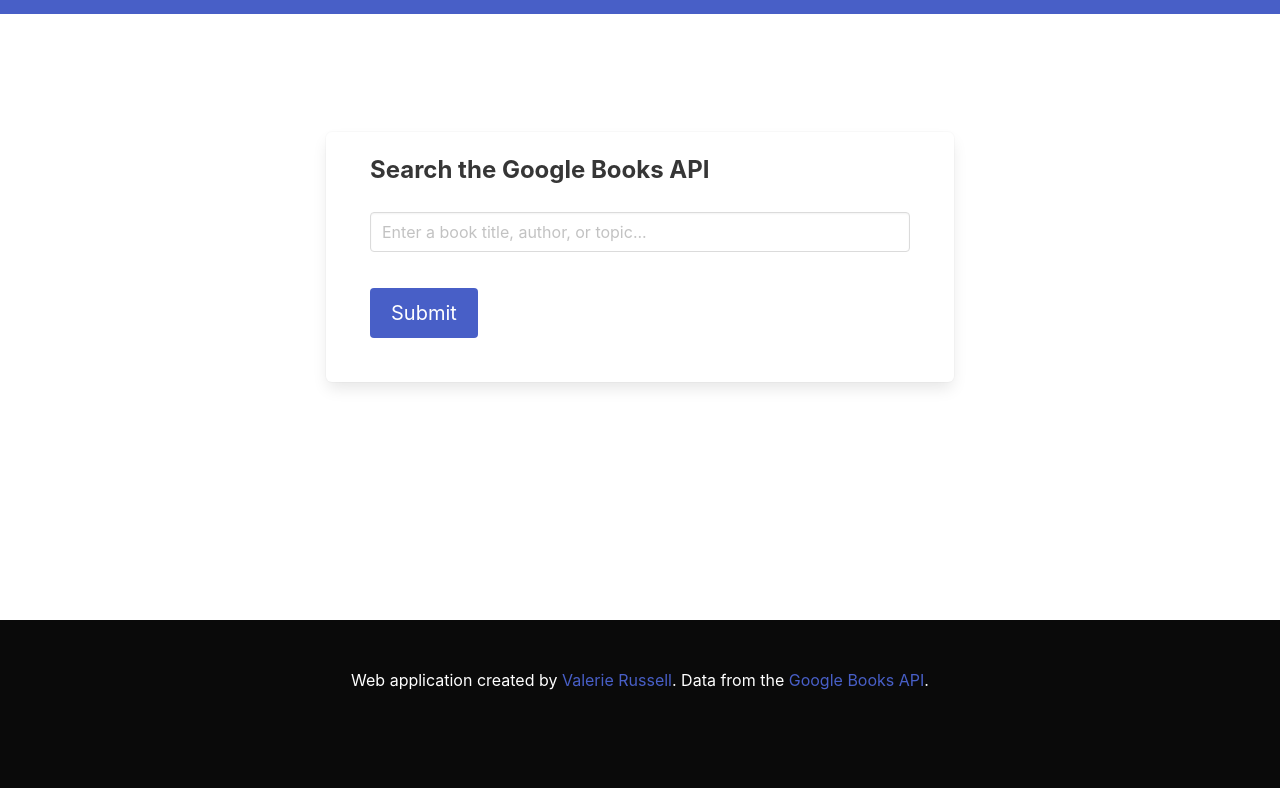
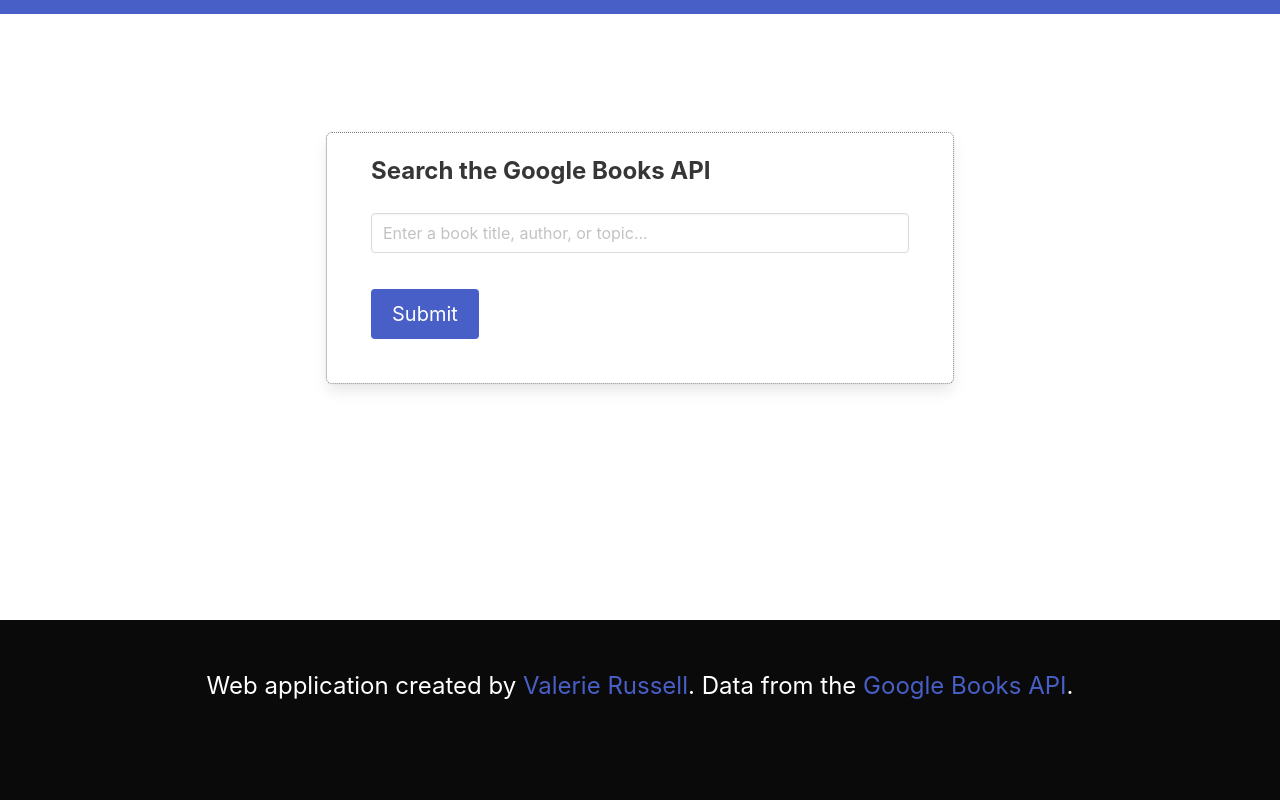
Before and after one commit to vruss14/search-google-books, a React (Create React App) app in the folder client/: page / in a window 1280 px wide. Shown: the part 280-1080 px from the top of the page. Built offline with nearby package versions, Linux system fonts and the light colour scheme.

Commit message:
minor typography adjustments

```diff
--- a/client/src/components/Footer.js
+++ b/client/src/components/Footer.js
@@ -7,7 +7,7 @@
   return (
     <footer className="footer has-background-black has-text-white mb-0">
         <div className="content has-text-centered">
-            <p>
+            <p className="is-size-4">
             Web application created by <a href="https://www.github.com/vruss14">Valerie Russell</a>.
             Data from the
             <a href="https://developers.google.com/books"> Google Books API</a>.
--- a/client/src/components/Result.js
+++ b/client/src/components/Result.js
@@ -58,7 +58,7 @@
         <div className="column is-two-thirds has-text-centered">
           <h2 className="is-size-4">{props.title}</h2>
           {checkAuthors()}
-          <p className="ml-5 mr-5 has-text-left">{props.description}</p>
+          <p className="ml-5 mt-2 mr-5 has-text-left">{props.description}</p>
         </div>
       </div>
     </div>
--- a/client/src/components/SavedBook.js
+++ b/client/src/components/SavedBook.js
@@ -30,8 +30,8 @@
 
       <div className="column is-two-thirds has-text-centered">
         <h2 className="is-size-4">{props.title}</h2>
-        <p>{props.authors === "By: " ? "No authors to show." : props.authors}</p>
-        <p className="ml-5 mr-5 has-text-left">{props.description}</p>
+        <p className="is-size-5">{props.authors === "By: " ? "No authors to show." : props.authors}</p>
+        <p className="ml-5 mr-5 mt-2 has-text-left">{props.description}</p>
       </div>
     </div>
   </div>
--- a/client/src/components/SearchForm.js
+++ b/client/src/components/SearchForm.js
@@ -6,7 +6,8 @@
 
     const style = {
         marginTop: "15%",
-        marginBottom: "15%"
+        marginBottom: "15%",
+        border: "1px dotted gray"
     }
 
     return (
--- a/client/src/pages/save.js
+++ b/client/src/pages/save.js
@@ -41,8 +41,8 @@
 
        {!savedBooks.length ? (
          <section>
-          <h1 className="has-text-centered mt-5 mb-3 has-text-weight-bold is-size-2">You haven't saved any books yet!</h1>
-          <p className="subtitle is-size-3 has-text-centered">
+          <h1 className="has-text-centered mt-5 ml-4 mr-4 mb-3 has-text-weight-bold is-size-2">You haven't saved any books yet!</h1>
+          <p className="subtitle is-size-3 has-text-centered ml-4 mr-4">
           📖 Search for books you're interested in on the Search page. 📖
           </p>
          </section>
```
